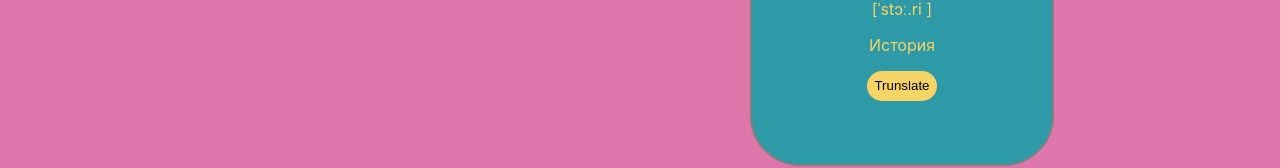
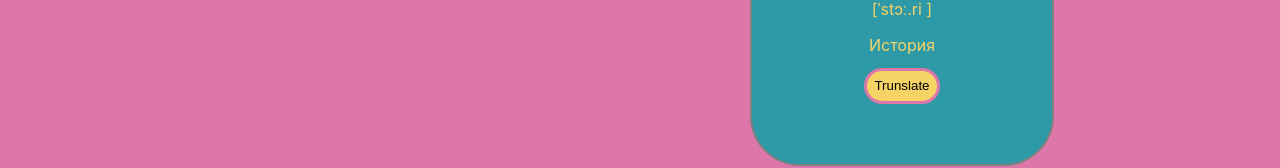
Before and after one commit to Milky-20/My-best-project, a React (Create React App) app: page /game in a window 1280 px wide. Shown: the part 442-610 px from the top of the page. Built offline with nearby package versions, Linux system fonts and the light colour scheme.

Commit message:
реф на кнопку

```diff
--- a/src/components/Card.jsx
+++ b/src/components/Card.jsx
@@ -1,4 +1,4 @@
-import React, {useState} from 'react';
+import React, {useState, useRef, useEffect} from 'react';
 import '../style/card.scss';
 import cards from '../utils/massiv.js';
 
@@ -33,6 +33,11 @@ setViewCard(false);
 setPressed(false);
 }
 
+const ref = useRef();
+useEffect(() => {
+  ref.current.focus();
+}, []);
+
 return(
   <div>
 
@@ -41,7 +46,7 @@ return(
       <div className='card-name'><h2>{onecard.name}</h2></div>
         <div className='card-transcription'><p>[{onecard.transcription}]</p></div>
        <div><p className='card-trunslate'>{onecard.trunslate}</p></div>
-       <button className='card-btn' onClick={handleChange}>{pressed ? onecard.trunslate: "Trunslate"}</button>
+       <button className='card-btn' ref={ref} onClick={handleChange}>{pressed ? onecard.trunslate: "Trunslate"}</button>
        </div>
     </div>
      <div>
--- a/src/style/card.scss
+++ b/src/style/card.scss
@@ -28,6 +28,11 @@ $yellowcollor: #f6d365;
     width: 70px;
    }
 
+   .card-btn:focus{
+    box-shadow: 0 0 0 3px #dd77aa;
+    outline: none;
+   }
+
    .card__btn__back{
     cursor: pointer;
     background: $yellowcollor;
```
